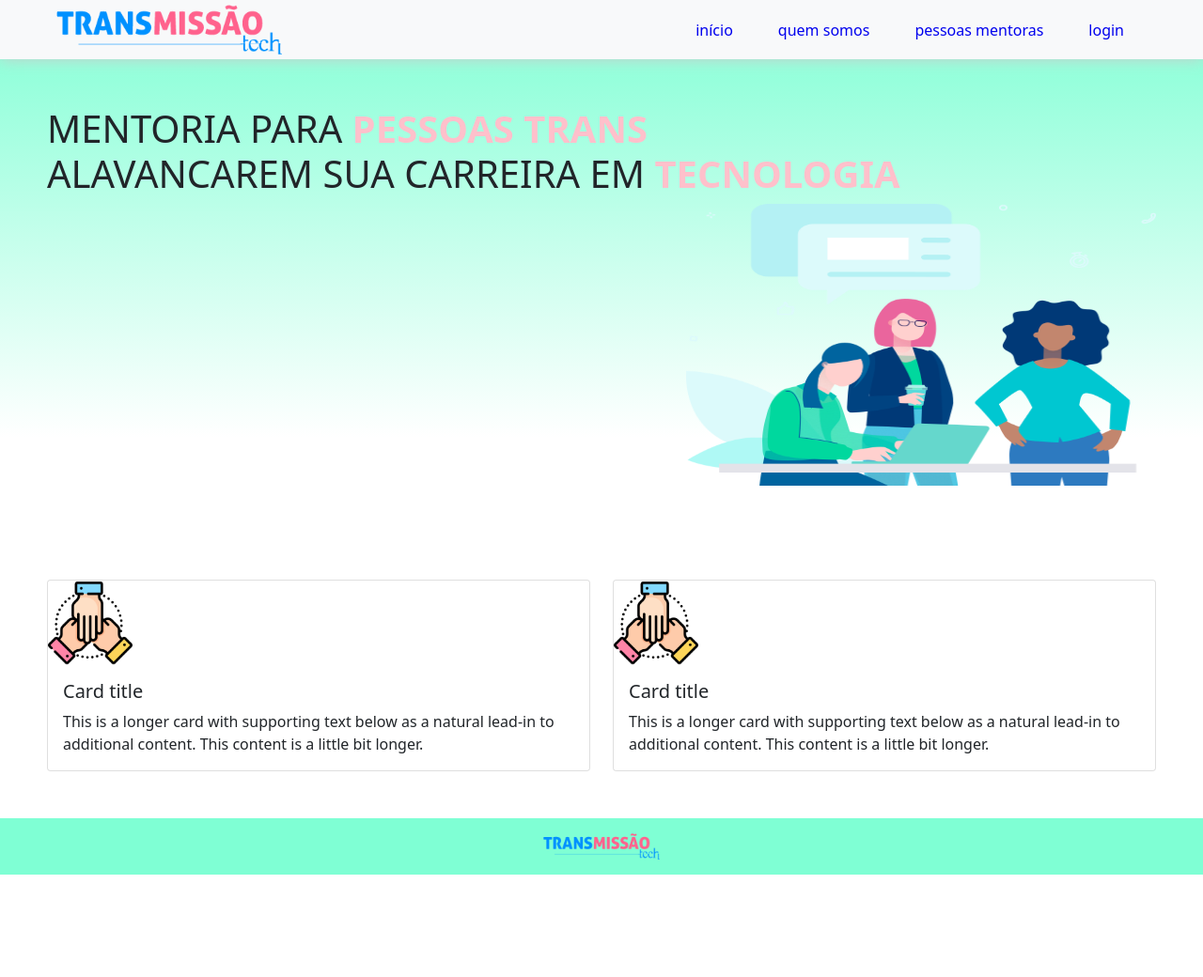
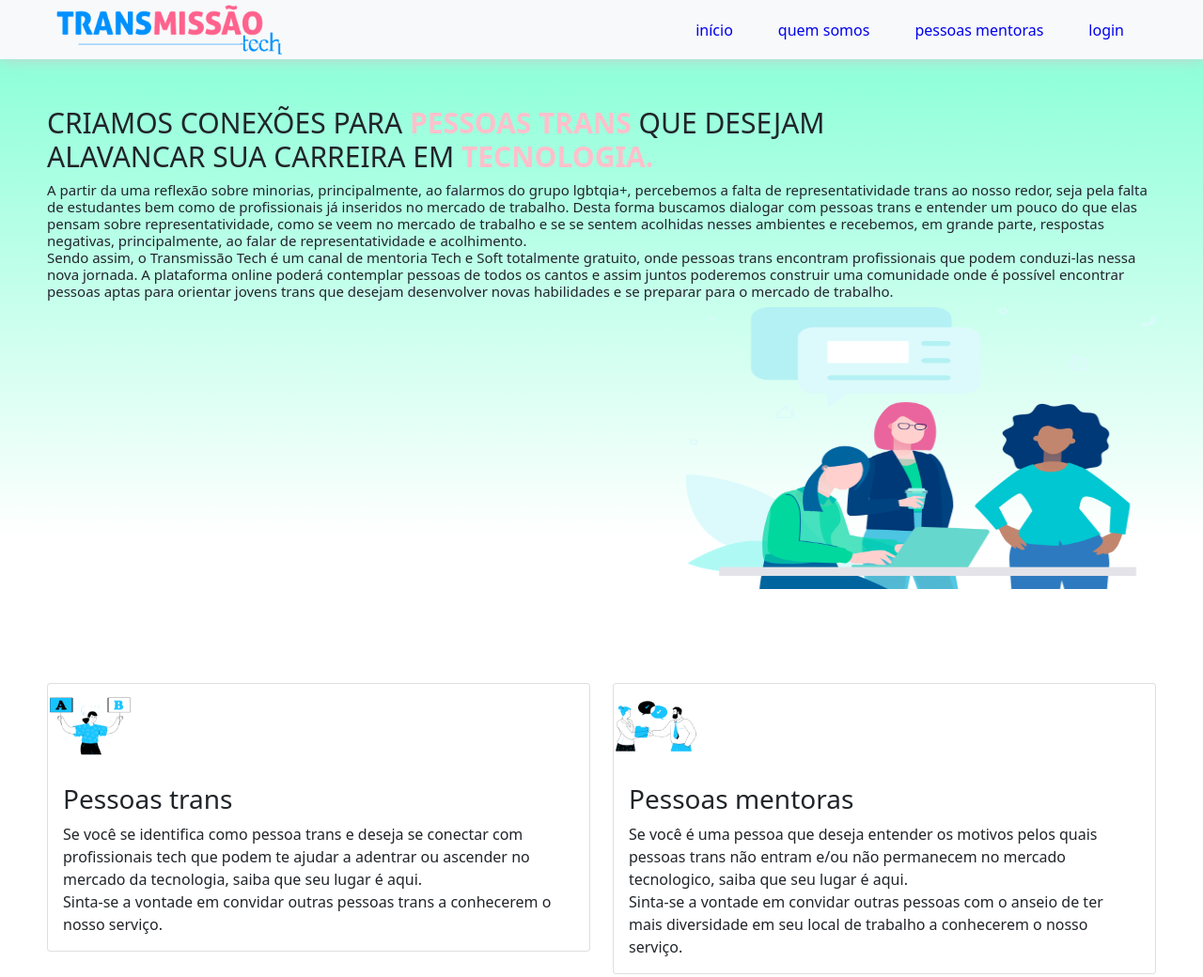
Before and after one commit to blcrz/proviHack, a plain HTML site: page index.html in a window 1280 px wide. Shown: the top 1040 px of the page at 94% size. Before the commit the page ends 931 px from the top, so only its background shows below. Drawn offline with nearby package versions, Linux system fonts and the light colour scheme.

Commit message:
feat: atualizei os cards e textos da home

```diff
--- a/FrontEnd/view/style/index.css
+++ b/FrontEnd/view/style/index.css
@@ -19,7 +19,11 @@ section {
 
 h1{
     text-transform: uppercase;
+    font-size: 30px;
+}
 
+h2{
+    font-size:15px;
 }
 
 strong{
--- a/index.html
+++ b/index.html
@@ -19,9 +19,12 @@
       <script src="./FrontEnd/components/menu.js"></script>
       <script src="https://cdn.jsdelivr.net/npm/bootstrap@5.1.3/dist/js/bootstrap.bundle.min.js" integrity="sha384-ka7Sk0Gln4gmtz2MlQnikT1wXgYsOg+OMhuP+IlRH9sENBO0LRn5q+8nbTov4+1p" crossorigin="anonymous"></script>
       <main>
-         <h1>Mentoria para <strong> pessoas trans</strong> <br>
-            alavancarem sua carreira em<strong> tecnologia </strong>
+         <h1>Criamos conexões para<strong> pessoas trans</strong> que desejam <br>
+            alavancar sua carreira em<strong> tecnologia. </strong>
          </h1>
+
+         <h2>A partir da uma reflexão sobre minorias, principalmente, ao falarmos do grupo lgbtqia+, percebemos a falta de representatividade trans ao nosso redor, seja pela falta de estudantes bem como de profissionais já inseridos no mercado de trabalho. Desta forma buscamos dialogar com pessoas trans e entender um pouco do que elas pensam sobre representatividade, como se veem no mercado de trabalho e se se sentem acolhidas nesses ambientes e recebemos, em grande parte, respostas negativas, principalmente, ao falar de representatividade e acolhimento.
+            <br> Sendo assim, o Transmissão Tech é um canal de mentoria Tech e Soft totalmente gratuito, onde pessoas trans encontram profissionais que podem conduzi-las nessa nova jornada. A plataforma online poderá contemplar pessoas de todos os cantos e assim juntos poderemos construir uma comunidade onde é possível encontrar pessoas aptas para orientar jovens trans que desejam desenvolver novas habilidades e se preparar para o mercado de trabalho.</h2>
          <div class="box">
          <img src="./FrontEnd/view/assets/img/imagem-teste.png" alt="some text" class="main-img">
          </div>
@@ -31,19 +34,22 @@
          <div class="row row-cols-1 row-cols-md-2 g-4">
             <div class="col">
                <div class="card">
-                  <img src="./FrontEnd/view/assets/img/icon-teste.png" class="card-img-top" alt="...">
+                  <img src="./FrontEnd/view/assets/img/mentorada.png" class="card-img-top" alt="...">
                   <div class="card-body">
-                     <h5 class="card-title">Card title</h5>
-                     <p class="card-text">This is a longer card with supporting text below as a natural lead-in to additional content. This content is a little bit longer.</p>
+                     <h3 class="card-title">Pessoas trans</h3>
+                     <p class="card-text">Se você se identifica como pessoa trans e deseja se conectar com profissionais tech que podem te ajudar a adentrar ou ascender no mercado da tecnologia, saiba que seu lugar é aqui.
+                        <br> Sinta-se a vontade em convidar outras pessoas trans a conhecerem o nosso serviço.</p>
                   </div>
                </div>
             </div>
             <div class="col">
                <div class="card">
-                  <img src="./FrontEnd/view/assets/img/icon-teste.png" class="card-img-top" alt="...">
+                  <img src="./FrontEnd/view/assets/img/mentoria.png" class="card-img-top" alt="...">
                   <div class="card-body">
-                     <h5 class="card-title">Card title</h5>
-                     <p class="card-text">This is a longer card with supporting text below as a natural lead-in to additional content. This content is a little bit longer.</p>
+                     <h3 class="card-title">Pessoas mentoras</h3>
+                     <p class="card-text">Se você é uma pessoa que deseja entender os motivos pelos quais pessoas trans não entram e/ou não permanecem no mercado tecnologico, saiba que seu lugar é aqui.
+                        <br> Sinta-se a vontade em convidar outras pessoas com o anseio de ter mais diversidade em seu local de trabalho a conhecerem o nosso serviço.
+                     </p>
                   </div>
                </div>
             </div>
```
Also changed, not shown: FrontEnd/view/assets/img/mentorada.png (added), FrontEnd/view/assets/img/mentoria.png (added).
